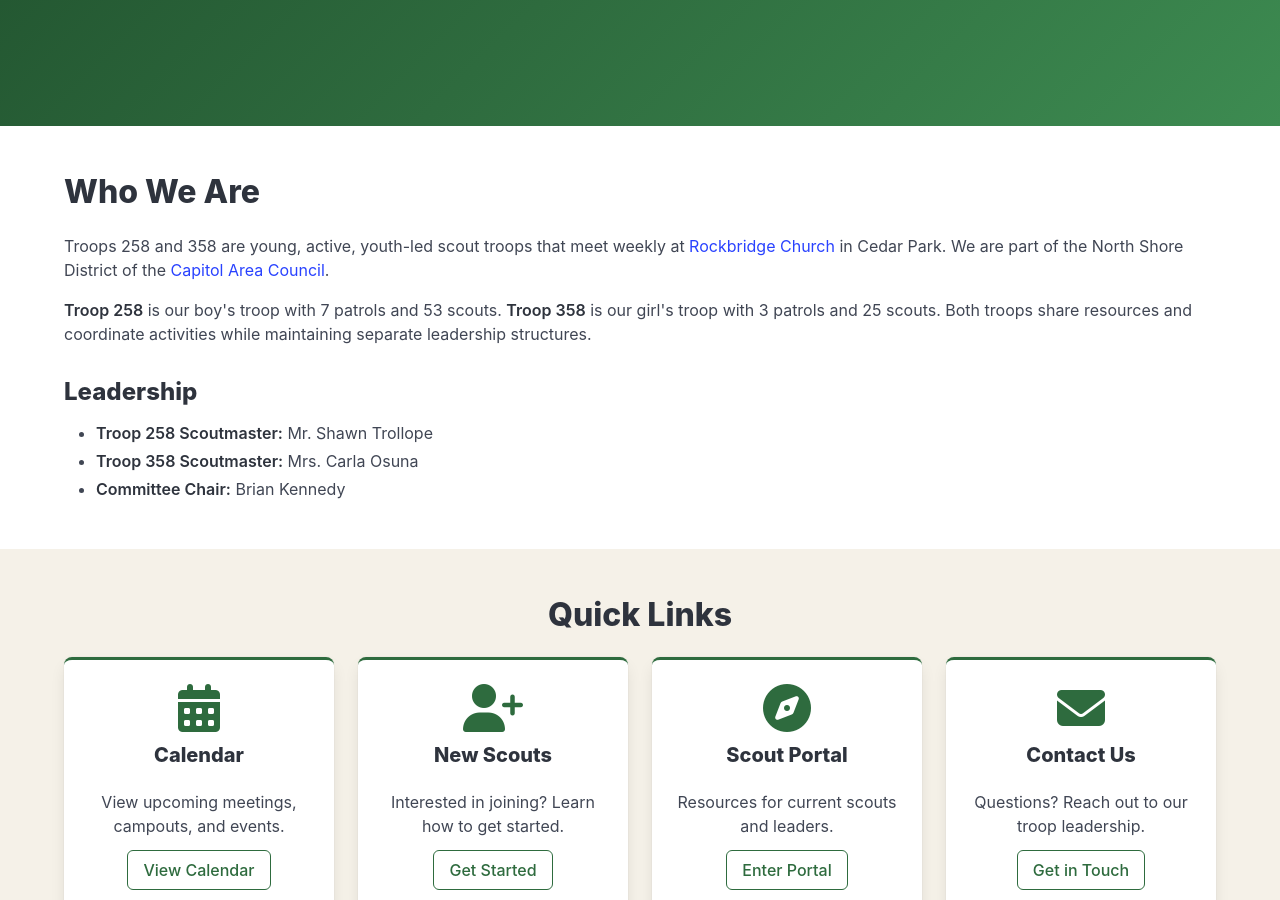
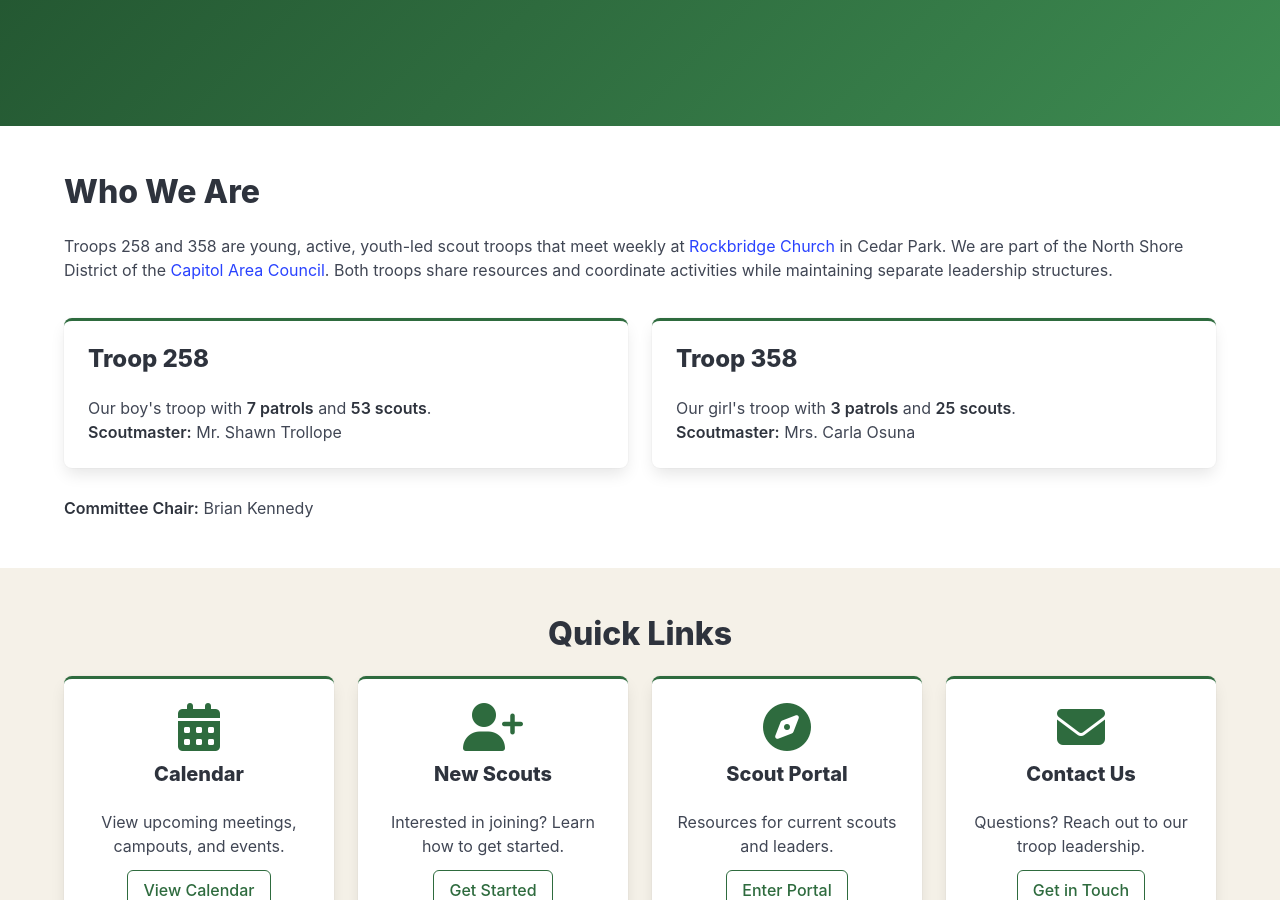
Before and after one commit to jhickman55/Scouts258and358, a Jekyll site: the page built from index.md, in a window 1280 px wide and 900 px high, scrolled down 372 px. Built offline with Jekyll 4.4.1, drawn with Linux system fonts in a browser that asks for light colours.

Commit message:
Split Troop 258 and 358 into two-column card layout
Each troop gets its own card with patrol count, scout count,
and scoutmaster. Committee Chair listed below both cards.

Co-Authored-By: Claude Opus 4.6 <noreply@anthropic.com>

```diff
--- a/index.md
+++ b/index.md
@@ -20,16 +20,32 @@ title: Home
   <div class="container">
     <h2 class="title is-3">Who We Are</h2>
     <div class="content">
-      <p>Troops 258 and 358 are young, active, youth-led scout troops that meet weekly at <a href="https://www.rockbridgelife.com/" target="_blank" rel="noopener noreferrer">Rockbridge Church</a> in Cedar Park. We are part of the North Shore District of the <a href="https://www.bsacac.org/" target="_blank" rel="noopener noreferrer">Capitol Area Council</a>.</p>
+      <p>Troops 258 and 358 are young, active, youth-led scout troops that meet weekly at <a href="https://www.rockbridgelife.com/" target="_blank" rel="noopener noreferrer">Rockbridge Church</a> in Cedar Park. We are part of the North Shore District of the <a href="https://www.bsacac.org/" target="_blank" rel="noopener noreferrer">Capitol Area Council</a>. Both troops share resources and coordinate activities while maintaining separate leadership structures.</p>
+    </div>
 
-      <p><strong>Troop 258</strong> is our boy's troop with 7 patrols and 53 scouts. <strong>Troop 358</strong> is our girl's troop with 3 patrols and 25 scouts. Both troops share resources and coordinate activities while maintaining separate leadership structures.</p>
+    <div class="columns mt-4">
+      <div class="column is-6">
+        <div class="card">
+          <div class="card-content">
+            <h3 class="title is-4">Troop 258</h3>
+            <p>Our boy's troop with <strong>7 patrols</strong> and <strong>53 scouts</strong>.</p>
+            <p><strong>Scoutmaster:</strong> Mr. Shawn Trollope</p>
+          </div>
+        </div>
+      </div>
+      <div class="column is-6">
+        <div class="card">
+          <div class="card-content">
+            <h3 class="title is-4">Troop 358</h3>
+            <p>Our girl's troop with <strong>3 patrols</strong> and <strong>25 scouts</strong>.</p>
+            <p><strong>Scoutmaster:</strong> Mrs. Carla Osuna</p>
+          </div>
+        </div>
+      </div>
+    </div>
 
-      <h3>Leadership</h3>
-      <ul>
-        <li><strong>Troop 258 Scoutmaster:</strong> Mr. Shawn Trollope</li>
-        <li><strong>Troop 358 Scoutmaster:</strong> Mrs. Carla Osuna</li>
-        <li><strong>Committee Chair:</strong> Brian Kennedy</li>
-      </ul>
+    <div class="content mt-4">
+      <p><strong>Committee Chair:</strong> Brian Kennedy</p>
     </div>
     <!-- TODO: Add troop logo here once available. Use: <img src="{{ '/assets/images/logo.png' | relative_url }}" alt="Troops 258 & 358 Logo"> -->
   </div>
```
